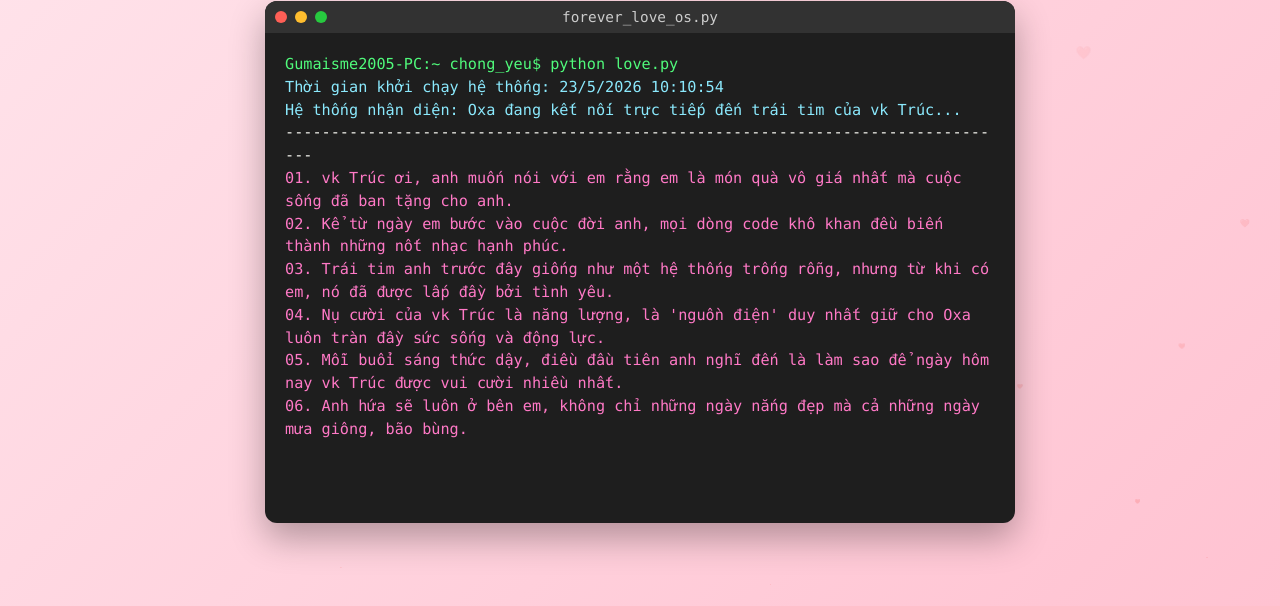
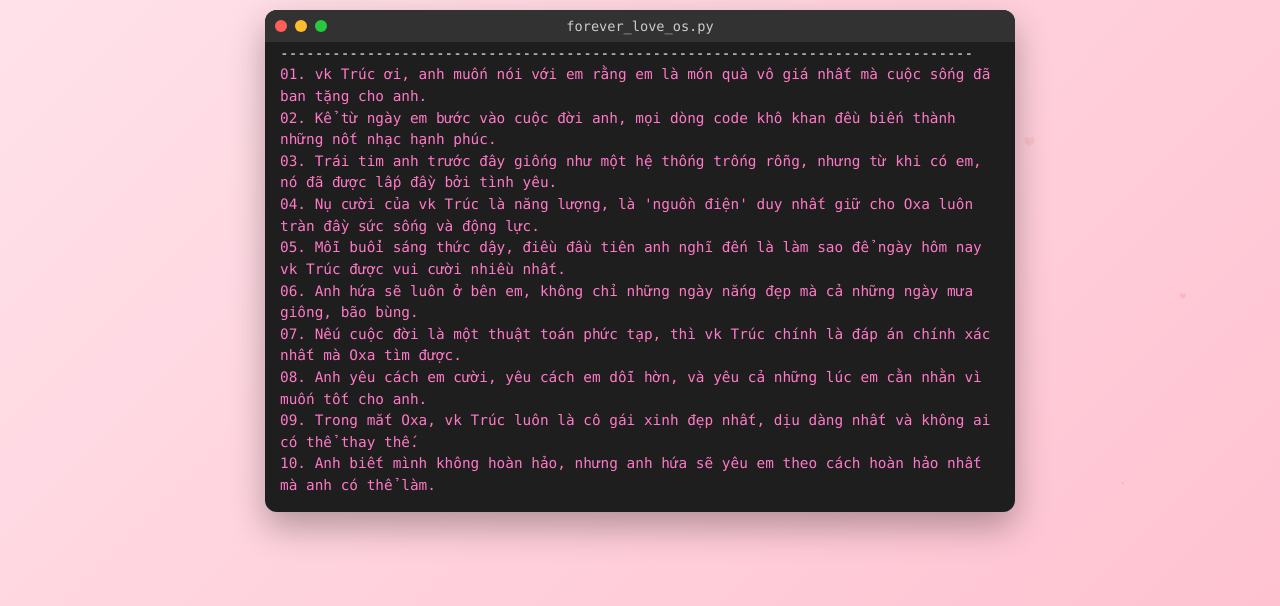
Before and after one commit to Gumaisme2005/love_vkiu_truc_every_moment, a plain HTML site: page index.html in a window 1280 px wide. Shown: the part 194-800 px from the top of the page. Drawn offline with Linux system fonts and the light colour scheme.

Commit message:
Update index.html

```diff
--- a/index.html
+++ b/index.html
@@ -7,7 +7,7 @@
     <style>
         body {
             margin: 0;
-            padding: 20px;
+            padding: 15px;
             background: linear-gradient(135deg, #ffe5ec, #ffc2d1);
             font-family: 'Consolas', 'Courier New', Courier, monospace;
             display: flex;
@@ -15,7 +15,8 @@
             align-items: center;
             justify-content: center;
             min-height: 100vh;
-            overflow-x: hidden;
+            /* FIX: Khóa toàn bộ thanh cuộn của trang để chống rung tuyệt đối */
+            overflow: hidden;
             box-sizing: border-box;
         }
 
@@ -54,12 +55,12 @@
 
         h1 {
             color: #ff477e;
-            font-size: 1.5rem;
+            font-size: 1.4rem;
             margin: 10px 0;
             font-family: system-ui, -apple-system, sans-serif;
         }
 
-        /* Giả lập cửa sổ IDE/Terminal cực ngầu */
+        /* Giả lập cửa sổ Terminal */
         .terminal {
             width: 100%;
             max-width: 750px;
@@ -71,7 +72,6 @@
             flex-direction: column;
         }
 
-        /* Thanh tiêu đề cửa sổ */
         .terminal-header {
             background-color: #323232;
             padding: 10px;
@@ -96,19 +96,20 @@
 
         .title {
             color: #cccccc;
-            font-size: 0.9rem;
+            font-size: 0.85rem;
             position: absolute;
             left: 50%;
             transform: translateX(-50%);
         }
 
-        /* Phần nội dung dòng lệnh */
+        /* Phần nội dung dòng lệnh - Tối ưu cho cả PC và Mobile */
         .terminal-body {
-            padding: 20px;
+            padding: 15px;
             color: #f8f8f2;
-            font-size: 0.95rem;
+            font-size: 0.9rem;
             line-height: 1.5;
-            height: 450px;
+            height: 55vh;
+            max-height: 450px;
             overflow-y: auto;
             text-align: left;
             white-space: pre-wrap;
@@ -117,21 +118,20 @@
         .command { color: #50fa7b; }
         .output-info { color: #8be9fd; }
         .output-love { color: #ff79c6; }
-        .output-warning { color: #ff5555; font-weight: bold; }
 
-        /* Hiệu ứng bong bóng tim bay nền */
+        /* Hiệu ứng bong bóng tim bay nền - Giới hạn biên độ để không tràn màn hình */
         .bg-heart {
             position: absolute;
             color: rgba(255, 71, 126, 0.2);
             animation: floatUp 4s linear infinite;
-            bottom: -30px;
+            bottom: -20px;
             user-select: none;
             pointer-events: none;
             z-index: -1;
         }
         @keyframes floatUp {
             0% { transform: translateY(0) scale(0); opacity: 1; }
-            100% { transform: translateY(-110vh) scale(1.4); opacity: 0; }
+            100% { transform: translateY(-115vh) scale(1.3); opacity: 0; }
         }
     </style>
 </head>
@@ -139,7 +139,7 @@
 
     <div class="heart-header">
         <div class="heart"></div>
-        <h1>Hệ Điều Hành Tình Yêu v1.0.2</h1>
+        <h1>Hệ Điều Hành Tình Yêu v1.0.3</h1>
     </div>
 
     <div class="terminal">
@@ -156,69 +156,66 @@
 
     <script>
         const content = document.getElementById("terminal-content");
-
-        // Lấy thời gian hiện tại động
         const now = new Date();
         const timeStr = now.toLocaleDateString('vi-VN') + " " + now.toLocaleTimeString('vi-VN');
 
-        // Chuỗi kịch bản mô phỏng chạy terminal
         const scripts = [
-            { text: "Gumaisme2005-PC:~ chong_yeu$ python love.py\n", type: "command", delay: 1000 },
-            { text: `Thời gian khởi chạy hệ thống: ${timeStr}\n`, type: "output-info", delay: 800 },
-            { text: "Hệ thống nhận diện: Oxa đang kết nối trực tiếp đến trái tim của vk Trúc...\n", type: "output-info", delay: 800 },
-            { text: "--------------------------------------------------------------------------------\n", type: "plain", delay: 300 },
+            { text: "Gumaisme2005-PC:~ chong_yeu$ python love.py\n", type: "command", delay: 800 },
+            { text: `Thời gian khởi chạy hệ thống: ${timeStr}\n`, type: "output-info", delay: 600 },
+            { text: "Hệ thống nhận diện: Oxa đang kết nối trực tiếp đến trái tim của vk Trúc...\n", type: "output-info", delay: 600 },
+            { text: "--------------------------------------------------------------------------------\n", type: "plain", delay: 200 },
 
             // 30 Lời thú nhận
-            { text: "01. vk Trúc ơi, anh muốn nói với em rằng em là món quà vô giá nhất mà cuộc sống đã ban tặng cho anh.\n", type: "output-love", delay: 400 },
-            { text: "02. Kể từ ngày em bước vào cuộc đời anh, mọi dòng code khô khan đều biến thành những nốt nhạc hạnh phúc.\n", type: "output-love", delay: 400 },
-            { text: "03. Trái tim anh trước đây giống như một hệ thống trống rỗng, nhưng từ khi có em, nó đã được lấp đầy bởi tình yêu.\n", type: "output-love", delay: 400 },
-            { text: "04. Nụ cười của vk Trúc là năng lượng, là 'nguồn điện' duy nhất giữ cho Oxa luôn tràn đầy sức sống và động lực.\n", type: "output-love", delay: 400 },
-            { text: "05. Mỗi buổi sáng thức dậy, điều đầu tiên anh nghĩ đến là làm sao để ngày hôm nay vk Trúc được vui cười nhiều nhất.\n", type: "output-love", delay: 400 },
-            { text: "06. Anh hứa sẽ luôn ở bên em, không chỉ những ngày nắng đẹp mà cả những ngày mưa giông, bão bùng.\n", type: "output-love", delay: 400 },
-            { text: "07. Nếu cuộc đời là một thuật toán phức tạp, thì vk Trúc chính là đáp án chính xác nhất mà Oxa tìm được.\n", type: "output-love", delay: 400 },
-            { text: "08. Anh yêu cách em cười, yêu cách em dỗi hờn, và yêu cả những lúc em cằn nhằn vì muốn tốt cho anh.\n", type: "output-love", delay: 400 },
-            { text: "09. Trong mắt Oxa, vk Trúc luôn là cô gái xinh đẹp nhất, dịu dàng nhất và không ai có thể thay thế.\n", type: "output-love", delay: 400 },
-            { text: "10. Anh biết mình không hoàn hảo, nhưng anh hứa sẽ yêu em theo cách hoàn hảo nhất mà anh có thể làm.\n", type: "output-love", delay: 400 },
-            { text: "11. Mọi không gian và thời gian anh được ở bên em đều là những khoảnh khắc quý giá mà anh muốn lưu giữ mãi mãi.\n", type: "output-love", delay: 400 },
-            { text: "12. Cảm ơn vk Trúc đã luôn bao dung, thấu hiểu và cùng anh vượt qua những giai đoạn khó khăn trong cuộc sống.\n", type: "output-love", delay: 400 },
-            { text: "13. Anh sẽ chăm chỉ làm việc, xây dựng tương lai vững chắc để vk Trúc của anh không phải chịu bất kỳ thiệt thòi nào.\n", type: "output-love", delay: 400 },
-            { text: "14. Trúc ơi, em chỉ cần an tâm làm công chúa thôi, còn thế giới ngoài kia cứ để Oxa lo hết nhé.\n", type: "output-love", delay: 400 },
-            { text: "15. Tình yêu của anh không có ngày hết hạn, không có lỗi (bug), và luôn được cập nhật (update) mỗi ngày.\n", type: "output-love", delay: 400 },
-            { text: "16. Bất cứ khi nào em cảm thấy mệt mỏi, hãy tựa vào vai anh, vòng tay anh luôn rộng mở để ôm chặt lấy em.\n", type: "output-love", delay: 400 },
-            { text: "17. Anh muốn cùng em đi qua hết những năm tháng thanh xuân, cùng em già đi và ngắm nhìn con cháu chúng ta trưởng thành.\n", type: "output-love", delay: 400 },
-            { text: "18. Hạnh phúc của anh đơn giản lắm, chỉ là được nhìn thấy vk Trúc ăn ngon, ngủ ngon và sống một đời bình an.\n", type: "output-love", delay: 400 },
-            { text: "19. Em là 'nóc nhà' quyền lực nhất, mọi quyết định của em đều là mệnh lệnh tối cao mà Oxa tự nguyện tuân theo.\n", type: "output-love", delay: 400 },
-            { text: "20. Gặp được em là định mệnh, yêu em là lựa chọn, và bên em trọn đời là tâm nguyện lớn nhất của anh.\n", type: "output-love", delay: 400 },
-            { text: "21. Dù thế giới có thay đổi ra sao, dù dòng đời có xoay vần thế nào, Oxa yêu vk Trúc là một chân lý bất biến.\n", type: "output-love", delay: 400 },
-            { text: "22. Anh muốn gửi tới em ngàn nụ hôn ngọt ngào nhất, chúc cho vk yêu của anh luôn rạng rỡ và hạnh phúc bên anh.\n", type: "output-love", delay: 400 },
-            { text: "23. Mỗi ngày bên em đều là ngày lễ Tình nhân, bởi vì tình yêu anh trao em chưa bao giờ vơi bớt dù chỉ một chút.\n", type: "output-love", delay: 400 },
-            { text: "24. Cám ơn em vì đã là vợ của anh, đã cùng anh chia sẻ một mái nhà, một cuộc đời đầy ý nghĩa.\n", type: "output-love", delay: 400 },
-            { text: "25. Oxa yêu vk Trúc hơn cả những lời anh có thể nói, hơn cả những dòng code anh có thể viết ra.\n", type: "output-love", delay: 400 },
-            { text: "26. Em là bình minh ấm áp xóa tan đi những đêm đông lạnh giá trong tâm hồn anh.\n", type: "output-love", delay: 400 },
-            { text: "27. Anh sẽ luôn trân trọng từng phút giây chúng ta bên nhau, từ những bữa cơm giản dị đến những chuyến đi xa.\n", type: "output-love", delay: 400 },
-            { text: "28. Tình yêu này anh đã đồng bộ hóa (sync) vào sâu trong tiềm thức, mãi mãi không bao giờ biến mất.\n", type: "output-love", delay: 400 },
-            { text: "29. Hãy luôn tin tưởng anh nhé, vì anh sẽ dùng cả cuộc đời này để chứng minh tình yêu dành cho em.\n", type: "output-love", delay: 400 },
-            { text: "30. vk Trúc là báu vật độc nhất vô nhị, và Oxa là người gác đền trung thành nhất của báu vật ấy.\n", type: "output-love", delay: 600 },
+            { text: "01. vk Trúc ơi, anh muốn nói với em rằng em là món quà vô giá nhất mà cuộc sống đã ban tặng cho anh.\n", type: "output-love", delay: 300 },
+            { text: "02. Kể từ ngày em bước vào cuộc đời anh, mọi dòng code khô khan đều biến thành những nốt nhạc hạnh phúc.\n", type: "output-love", delay: 300 },
+            { text: "03. Trái tim anh trước đây giống như một hệ thống trống rỗng, nhưng từ khi có em, nó đã được lấp đầy bởi tình yêu.\n", type: "output-love", delay: 300 },
+            { text: "04. Nụ cười của vk Trúc là năng lượng, là 'nguồn điện' duy nhất giữ cho Oxa luôn tràn đầy sức sống và động lực.\n", type: "output-love", delay: 300 },
+            { text: "05. Mỗi buổi sáng thức dậy, điều đầu tiên anh nghĩ đến là làm sao để ngày hôm nay vk Trúc được vui cười nhiều nhất.\n", type: "output-love", delay: 300 },
+            { text: "06. Anh hứa sẽ luôn ở bên em, không chỉ những ngày nắng đẹp mà cả những ngày mưa giông, bão bùng.\n", type: "output-love", delay: 300 },
+            { text: "07. Nếu cuộc đời là một thuật toán phức tạp, thì vk Trúc chính là đáp án chính xác nhất mà Oxa tìm được.\n", type: "output-love", delay: 300 },
+            { text: "08. Anh yêu cách em cười, yêu cách em dỗi hờn, và yêu cả những lúc em cằn nhằn vì muốn tốt cho anh.\n", type: "output-love", delay: 300 },
+            { text: "09. Trong mắt Oxa, vk Trúc luôn là cô gái xinh đẹp nhất, dịu dàng nhất và không ai có thể thay thế.\n", type: "output-love", delay: 300 },
+            { text: "10. Anh biết mình không hoàn hảo, nhưng anh hứa sẽ yêu em theo cách hoàn hảo nhất mà anh có thể làm.\n", type: "output-love", delay: 300 },
+            { text: "11. Mọi không gian và thời gian anh được ở bên em đều là những khoảnh khắc quý giá mà anh muốn lưu giữ mãi mãi.\n", type: "output-love", delay: 300 },
+            { text: "12. Cảm ơn vk Trúc đã luôn bao dung, thấu hiểu và cùng anh vượt qua những giai đoạn khó khăn trong cuộc sống.\n", type: "output-love", delay: 300 },
+            { text: "13. Anh sẽ chăm chỉ làm việc, xây dựng tương lai vững chắc để vk Trúc của anh không phải chịu bất kỳ thiệt thòi nào.\n", type: "output-love", delay: 300 },
+            { text: "14. Trúc ơi, em chỉ cần an tâm làm công chúa thôi, còn thế giới ngoài kia cứ để Oxa lo hết nhé.\n", type: "output-love", delay: 300 },
+            { text: "15. Tình yêu của anh không có ngày hết hạn, không có lỗi (bug), và luôn được cập nhật (update) mỗi ngày.\n", type: "output-love", delay: 300 },
+            { text: "16. Bất cứ khi nào em cảm thấy mệt mỏi, hãy tựa vào vai anh, vòng tay anh luôn rộng mở để ôm chặt lấy em.\n", type: "output-love", delay: 300 },
+            { text: "17. Anh muốn cùng em đi qua hết những năm tháng thanh xuân, cùng em già đi và ngắm nhìn con cháu chúng ta trưởng thành.\n", type: "output-love", delay: 300 },
+            { text: "18. Hạnh phúc của anh đơn giản lắm, chỉ là được nhìn thấy vk Trúc ăn ngon, ngủ ngon và sống một đời bình an.\n", type: "output-love", delay: 300 },
+            { text: "19. Em là 'nóc nhà' quyền lực nhất, mọi quyết định của em đều là mệnh lệnh tối cao mà Oxa tự nguyện tuân theo.\n", type: "output-love", delay: 300 },
+            { text: "20. Gặp được em là định mệnh, yêu em là lựa chọn, và bên em trọn đời là tâm nguyện lớn nhất của anh.\n", type: "output-love", delay: 300 },
+            { text: "21. Dù thế giới có thay đổi ra sao, dù dòng đời có xoay vần thế nào, Oxa yêu vk Trúc là một chân lý bất biến.\n", type: "output-love", delay: 300 },
+            { text: "22. Anh muốn gửi tới em ngàn nụ hôn ngọt ngào nhất, chúc cho vk yêu của anh luôn rạng rỡ và hạnh phúc bên anh.\n", type: "output-love", delay: 300 },
+            { text: "23. Mỗi ngày bên em đều là ngày lễ Tình nhân, bởi vì tình yêu anh trao em chưa bao giờ vơi bớt dù chỉ một chút.\n", type: "output-love", delay: 300 },
+            { text: "24. Cám ơn em vì đã là vợ của anh, đã cùng anh chia sẻ một mái nhà, một cuộc đời đầy ý nghĩa.\n", type: "output-love", delay: 300 },
+            { text: "25. Oxa yêu vk Trúc hơn cả những lời anh có thể nói, hơn cả những dòng code anh có thể viết ra.\n", type: "output-love", delay: 300 },
+            { text: "26. Em là bình minh ấm áp xóa tan đi những đêm đông lạnh giá trong tâm hồn anh.\n", type: "output-love", delay: 300 },
+            { text: "27. Anh sẽ luôn trân trọng từng phút giây chúng ta bên nhau, từ những bữa cơm giản dị đến những chuyến đi xa.\n", type: "output-love", delay: 300 },
+            { text: "28. Tình yêu này anh đã đồng bộ hóa (sync) vào sâu trong tiềm thức, mãi mãi không bao giờ biến mất.\n", type: "output-love", delay: 300 },
+            { text: "29. Hãy luôn tin tưởng anh nhé, vì anh sẽ dùng cả cuộc đời này để chứng minh tình yêu dành cho em.\n", type: "output-love", delay: 300 },
+            { text: "30. vk Trúc là báu vật độc nhất vô nhị, và Oxa là người gác đền trung thành nhất của báu vật ấy.\n", type: "output-love", delay: 500 },
 
-            { text: "\n--- BẢN CAM KẾT CHẤT LƯỢNG TÌNH YÊU ---\n", type: "plain", delay: 600 },
+            { text: "\n--- BẢN CAM KẾT CHẤT LƯỢNG TÌNH YÊU ---\n", type: "plain", delay: 500 },
 
             // 10 Cam kết
-            { text: "31. Oxa cam kết luôn đặt vk Trúc ở vị trí ưu tiên số một trong mọi lựa chọn của cuộc sống.\n", type: "output-info", delay: 400 },
-            { text: "32. Tuyệt đối không bao giờ làm vk Trúc phải khóc vì buồn, chỉ làm vk khóc vì quá hạnh phúc thôi.\n", type: "output-info", delay: 400 },
-            { text: "33. Luôn tự giác báo cáo đi đâu, làm gì để vợ yêu không bao giờ phải lo lắng hay bất an.\n", type: "output-info", delay: 400 },
-            { text: "34. Khi vợ giận, Oxa luôn là người xuống nước trước, vì thắng vợ thì được gì chứ, vợ vui mới là quan trọng nhất!\n", type: "output-info", delay: 400 },
-            { text: "35. Chăm chỉ đỡ đần việc nhà, không để đôi tay mềm mại của vk Trúc phải vất vả, mệt mỏi.\n", type: "output-info", delay: 400 },
-            { text: "36. Sẵn sàng thức khuya dậy sớm để chăm sóc vk Trúc những lúc vk yêu cảm thấy không khỏe.\n", type: "output-info", delay: 400 },
-            { text: "37. Luôn giữ khoảng cách an toàn với tất cả các 'vệ tinh' khác xung quanh, chỉ hướng về duy nhất một mặt trời là vk Trúc.\n", type: "output-info", delay: 400 },
-            { text: "38. Thường xuyên tạo ra những điều bất ngờ, lãng mạn nhỏ nhặt để tình yêu của chúng mình luôn tươi mới như ngày đầu.\n", type: "output-info", delay: 400 },
-            { text: "39. Cùng vk Trúc học hỏi, hoàn thiện bản thân để chúng mình ngày càng thấu hiểu và hòa hợp với nhau hơn.\n", type: "output-info", delay: 400 },
-            { text: "40. Trân trọng gia đình của em giống như gia đình của anh, cùng nhau xây dựng tổ ấm ngập tràn tiếng cười.\n", type: "output-info", delay: 600 },
+            { text: "31. Oxa cam kết luôn đặt vk Trúc ở vị trí ưu tiên số một trong mọi lựa chọn của cuộc sống.\n", type: "output-info", delay: 300 },
+            { text: "32. Tuyệt đối không bao giờ làm vk Trúc phải khóc vì buồn, chỉ làm vk khóc vì quá hạnh phúc thôi.\n", type: "output-info", delay: 300 },
+            { text: "33. Luôn tự giác báo cáo đi đâu, làm gì để vợ yêu không bao giờ phải lo lắng hay bất an.\n", type: "output-info", delay: 300 },
+            { text: "34. Khi vợ giận, Oxa luôn là người xuống nước trước, vì thắng vợ thì được gì chứ, vợ vui mới là quan trọng nhất!\n", type: "output-info", delay: 300 },
+            { text: "35. Chăm chỉ đỡ đần việc nhà, không để đôi tay mềm mại của vk Trúc phải vất vả, mệt mỏi.\n", type: "output-info", delay: 300 },
+            { text: "36. Sẵn sàng thức khuya dậy sớm để chăm sóc vk Trúc những lúc vk yêu cảm thấy không khỏe.\n", type: "output-info", delay: 300 },
+            { text: "37. Luôn giữ khoảng cách an toàn với tất cả các 'vệ tinh' khác xung quanh, chỉ hướng về duy nhất một mặt trời là vk Trúc.\n", type: "output-info", delay: 300 },
+            { text: "38. Thường xuyên tạo ra những điều bất ngờ, lãng mạn nhỏ nhặt để tình yêu của chúng mình luôn tươi mới như ngày đầu.\n", type: "output-info", delay: 300 },
+            { text: "39. Cùng vk Trúc học hỏi, hoàn thiện bản thân để chúng mình ngày càng thấu hiểu và hòa hợp với nhau hơn.\n", type: "output-info", delay: 300 },
+            { text: "40. Trân trọng gia đình của em giống như gia đình của anh, cùng nhau xây dựng tổ ấm ngập tràn tiếng cười.\n", type: "output-info", delay: 500 },
 
-            { text: "--------------------------------------------------------------------------------\n", type: "plain", delay: 300 },
-            { text: "Tình yêu của Oxa dành cho vk Trúc tăng trưởng theo cấp số nhân mỗi ngày!\n", type: "output-love", delay: 400 },
-            { text: "Bộ nhớ hiện tại: Đã đầy 100% hình bóng của vk Trúc (Không thể ghi đè)\n", type: "output-info", delay: 400 },
-            { text: "Trạng thái của Nóc Nhà: Luôn luôn là duy nhất trong tim Oxa\n", type: "output-info", delay: 400 },
-            { text: "--------------------------------------------------------------------------------\n", type: "plain", delay: 500 }
+            { text: "--------------------------------------------------------------------------------\n", type: "plain", delay: 200 },
+            { text: "Tình yêu của Oxa dành cho vk Trúc tăng trưởng theo cấp số nhân mỗi ngày!\n", type: "output-love", delay: 300 },
+            { text: "Bộ nhớ hiện tại: Đã đầy 100% hình bóng của vk Trúc (Không thể ghi đè)\n", type: "output-info", delay: 300 },
+            { text: "Trạng thái của Nóc Nhà: Luôn luôn là duy nhất trong tim Oxa\n", type: "output-info", delay: 300 },
+            { text: "--------------------------------------------------------------------------------\n", type: "plain", delay: 400 }
         ];
 
         let step = 0;
@@ -231,13 +228,11 @@
                 span.textContent = item.text;
                 content.appendChild(span);
 
-                // Tự động cuộn terminal xuống dưới cùng
                 content.scrollTop = content.scrollHeight;
 
                 step++;
                 setTimeout(runTerminal, item.delay);
             } else {
-                // Hết kịch bản tĩnh -> Chạy vòng lặp vô hạn `while True` giống hệt Python
                 startInfiniteLoop();
             }
         }
@@ -250,26 +245,27 @@
 
             setInterval(() => {
                 giay_ben_nhau++;
-                loopSpan.textContent = `\r[Giây thứ ${giay_ben_nhau}] Oxa yêu vk Trúc vô cùng! Yêu mãi mãi... ❤️`;
+                // FIX: Loại bỏ ký tự \r để tránh lỗi hiển thị font trên một số trình duyệt di động
+                loopSpan.textContent = `[Giây thứ ${giay_ben_nhau}] Oxa yêu vk Trúc vô cùng! Yêu mãi mãi... ❤️\n`;
                 content.scrollTop = content.scrollHeight;
             }, 1000);
         }
 
-        // Tạo bong bóng trái tim lơ lửng phía sau nền
         function createFloatingHeart() {
             const heart = document.createElement("div");
             heart.innerHTML = "❤️";
             heart.classList.add("bg-heart");
-            heart.style.left = Math.random() * 100 + "vw";
-            heart.style.fontSize = Math.random() * 15 + 12 + "px";
-            heart.style.animationDuration = Math.random() * 2 + 3 + "s";
+            // FIX: Thu hẹp khoảng cách sinh tim để không kích hoạt scrollbar ngang ngoài ý muốn
+            heart.style.left = (Math.random() * 95) + "vw";
+            heart.style.fontSize = (Math.random() * 15 + 12) + "px";
+            heart.style.animationDuration = (Math.random() * 2 + 3) + "s";
             document.body.appendChild(heart);
-            setTimeout(() => heart.remove(), 5000);
+            setTimeout(() => heart.remove(), 4000);
         }
 
         document.addEventListener("DOMContentLoaded", function() {
             runTerminal();
-            setInterval(createFloatingHeart, 300);
+            setInterval(createFloatingHeart, 350);
         });
     </script>
 </body>
```
